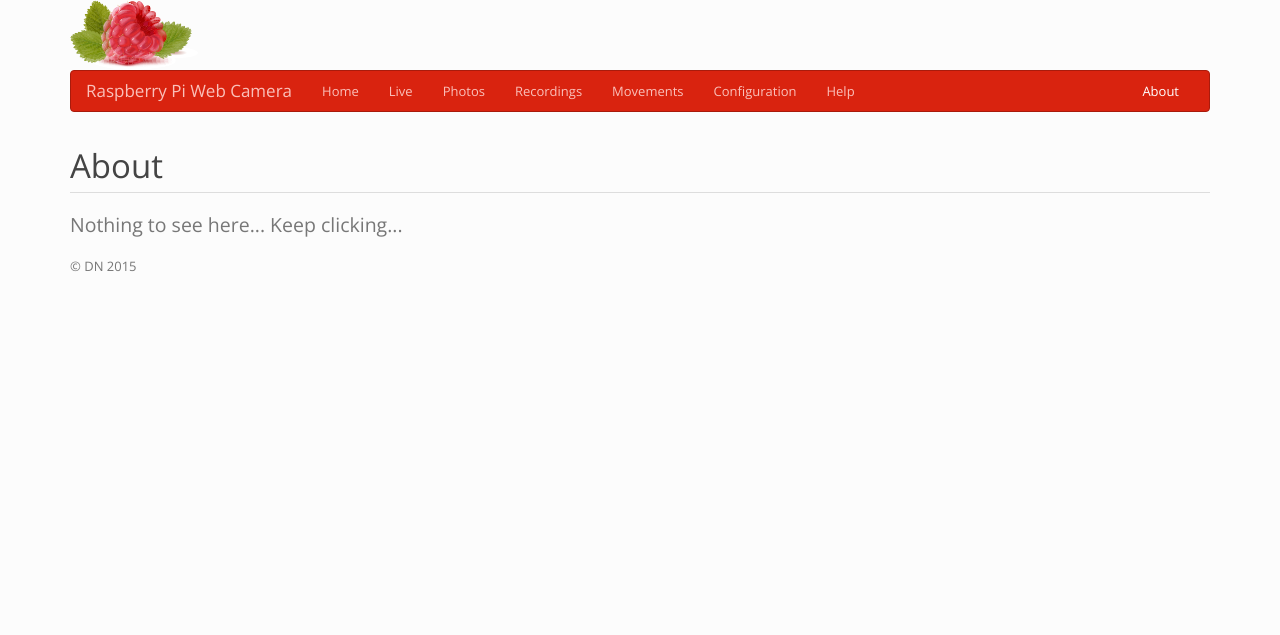
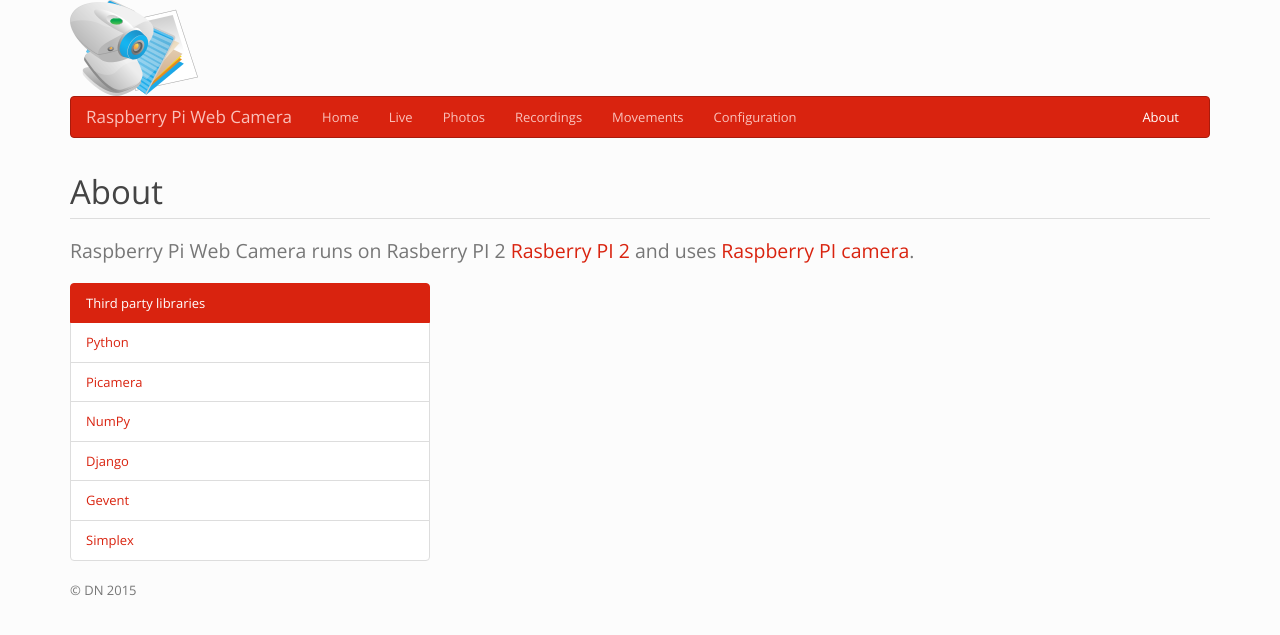
Before and after one commit to 0x1001/Webcam, a Django app: page /about in a window 1280 px wide. Shown: the top 635 px of the page. Run offline with Django 3.2, Linux system fonts and the light colour scheme; parts of the project's set-up code (start-up, migrations or seed data) failed here and were passed over; some libraries are stand-ins or nearby versions.

Commit message:
Adding 'about' page

```diff
--- a/web/home/views.py
+++ b/web/home/views.py
@@ -10,10 +10,6 @@ from django.core.paginator import Paginator, EmptyPage, PageNotAnInteger
 
 def home(request):
     return render(request, 'home.html')
-
-
-def help(request):
-    return render(request, 'help.html')
 
 
 def about(request):
--- a/web/templates/about.html
+++ b/web/templates/about.html
@@ -5,5 +5,35 @@
 
 {% block body %}
 <h1 class="page-header">About</h1>
-<p class="lead">Nothing to see here... Keep clicking...</p>
+<p class="lead">
+Raspberry Pi Web Camera runs on Rasberry PI 2 <a href="http://www.raspberrypi.org/">Rasberry PI 2</a>
+and uses <a href="http://www.raspberrypi.org/help/camera-module-setup/">Raspberry PI camera</a>.
+</p>
+<div class="row">
+  <div class="col-md-4">
+    <ul class="list-group">
+      <li class="list-group-item active">
+        Third party libraries
+      </li>
+      <li class="list-group-item">
+        <a href="https://www.python.org/">Python</a>
+      </li>
+      <li class="list-group-item">
+        <a href="http://picamera.readthedocs.org/">Picamera</a>
+      </li>
+      <li class="list-group-item">
+        <a href="http://www.numpy.org/">NumPy</a>
+      </li>
+      <li class="list-group-item">
+        <a href="https://www.djangoproject.com/">Django</a>
+      </li>
+      <li class="list-group-item">
+        <a href="http://gevent.org/">Gevent</a>
+      </li>
+      <li class="list-group-item">
+        <a href="https://bootswatch.com/simplex/">Simplex</a>
+      </li>
+    </ul>
+  </div>
+</div>
 {% endblock %}
--- a/web/templates/base.html
+++ b/web/templates/base.html
@@ -45,7 +45,6 @@
             <li class="{% block Recordings %}{% endblock %}"><a href="{% url 'home.views.recordings' %}">Recordings</a></li>
             <li class="{% block Movements %}{% endblock %}"><a href="{% url 'home.views.movements' %}">Movements</a></li>
             <li class="{% block Configuration %}{% endblock %}"><a href="{% url 'home.views.get_config' %}">Configuration</a></li>
-            <li class="{% block Help %}{% endblock %}"><a href="{% url 'home.views.help' %}">Help</a></li>
            </ul>
            <ul class="nav navbar-nav navbar-right">
             <li class="{% block About %}{% endblock %}"><a href="{% url 'home.views.about' %}">About</a></li>
--- a/web/templates/home.html
+++ b/web/templates/home.html
@@ -15,7 +15,7 @@
   </div>
   <div class="row">
     <div class="col-md-4"></div>
-    <div class="col-md-4"><p align="center"><a class="btn btn-primary btn-lg" href="{% url 'home.views.help' %}" role="button">Learn more</a></p></div>
+    <div class="col-md-4"><p align="center"><a class="btn btn-primary btn-lg" href="{% url 'home.views.about' %}" role="button">Learn more</a></p></div>
     <div class="col-md-4"><p align="right"><img src="{% static 'img/logo_256.png' %}"></p></div>
   </div>
 </div>
--- a/web/webcam/settings.py
+++ b/web/webcam/settings.py
@@ -62,10 +62,11 @@ DATABASES = {
     'default': {
         'ENGINE': 'django.db.backends.sqlite3',
         'NAME': os.path.join(BASE_DIR, 'db.sqlite3'),
+        'OPTIONS': {
+            'timeout': 30,
+        }
     }
 }
-
-DATABASE_OPTIONS = {'timeout': 120}
 
 # Internationalization
 # https://docs.djangoproject.com/en/1.7/topics/i18n/
--- a/web/webcam/urls.py
+++ b/web/webcam/urls.py
@@ -3,7 +3,6 @@ from django.contrib import admin
 
 urlpatterns = patterns('',
     url(r'^$', 'home.views.home'),
-    url(r'^help$', 'home.views.help'),
     url(r'^about$', 'home.views.about'),
     url(r'^recordings$', 'home.views.recordings'),
     url(r'^recordings/(?P<recording>[\w\.]+)$', 'home.views.recordings'),
```
Also changed, not shown: web/templates/help.html (deleted, +0 -9 lines), web/templates/stream.html (+1 -1 lines), web/static/img/logo_128.png, web/static/img/logo_256.png, 1 other file.
